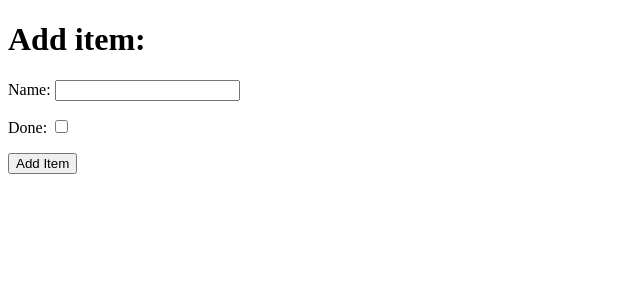
After one commit to fabianlien/fsf-django-demo, a Django app: page /add_item in a window 1280 px wide. The commit adds this page. Shown: the top 300 px of the page, without its empty margins (0-640 px from the left). Run offline with Django 3.2, Linux system fonts and the light colour scheme.

Commit message:
add add_item template and view POST functionality

```diff
--- /dev/null
+++ b/demo/templates/todo/add_item.html
@@ -0,0 +1,32 @@
+<!DOCTYPE html>
+<html lang="en">
+<head>
+    <meta charset="UTF-8">
+    <meta http-equiv="X-UA-Compatible" content="IE=edge">
+    <meta name="viewport" content="width=device-width, initial-scale=1.0">
+    <title>Add item to to-do list</title>
+</head>
+<body>
+    <h1>Add item:</h1>
+    <form action="add_item" method="POST">
+        {% csrf_token %}
+        <div>
+            <p>
+                <label for="id_name">Name:</label>
+                <input type="text" id="id_name" name="item_name">
+            </p>
+        </div>
+        <div>
+            <p>
+                <label for="id_done">Done:</label>
+                <input type="checkbox" id="id_done" name="done">
+            </p>
+        </div>
+        <div>
+            <p>
+                <button type="submit">Add Item</button>
+            </p>
+        </div>
+    </form>
+</body>
+</html>
--- a/demo/templates/todo/todo_list.html
+++ b/demo/templates/todo/todo_list.html
@@ -4,7 +4,7 @@
     <meta charset="UTF-8">
     <meta http-equiv="X-UA-Compatible" content="IE=edge">
     <meta name="viewport" content="width=device-width, initial-scale=1.0">
-    <title>Document</title>
+    <title>To-do list</title>
 </head>
 <body>
     <h1>Things I need to do:</h1>
@@ -24,5 +24,6 @@
             <tr><td>Nothing to do here...</td></tr>
         {% endfor %}
     </table>
+    <a href="/add_item">Add an Item</a>
 </body>
 </html>
--- a/demo/views.py
+++ b/demo/views.py
@@ -1,4 +1,4 @@
-from django.shortcuts import render
+from django.shortcuts import render, redirect
 from .models import Item
 
 # Create your views here.
@@ -10,3 +10,13 @@ def get_todo_list(request):
         'items': items
     }
     return render(request, 'todo/todo_list.html', context)
+
+
+def add_item(request):
+    if request.method == 'POST':
+        name = request.POST.get('item_name')
+        done = 'done' in request.POST
+        Item.objects.create(name=name, done=done)
+
+        return redirect('get_todo_list')
+    return render(request, 'todo/add_item.html')
--- a/django_demo/urls.py
+++ b/django_demo/urls.py
@@ -15,9 +15,10 @@ Including another URLconf
 """
 from django.contrib import admin
 from django.urls import path
-from demo.views import get_todo_list
+from demo.views import get_todo_list, add_item
 
 urlpatterns = [
     path('admin/', admin.site.urls),
-    path('', get_todo_list, name='get_todo_list')
+    path('', get_todo_list, name='get_todo_list'),
+    path('add_item', add_item, name='add_item')
 ]
```
Also changed, not shown: db.sqlite3.
